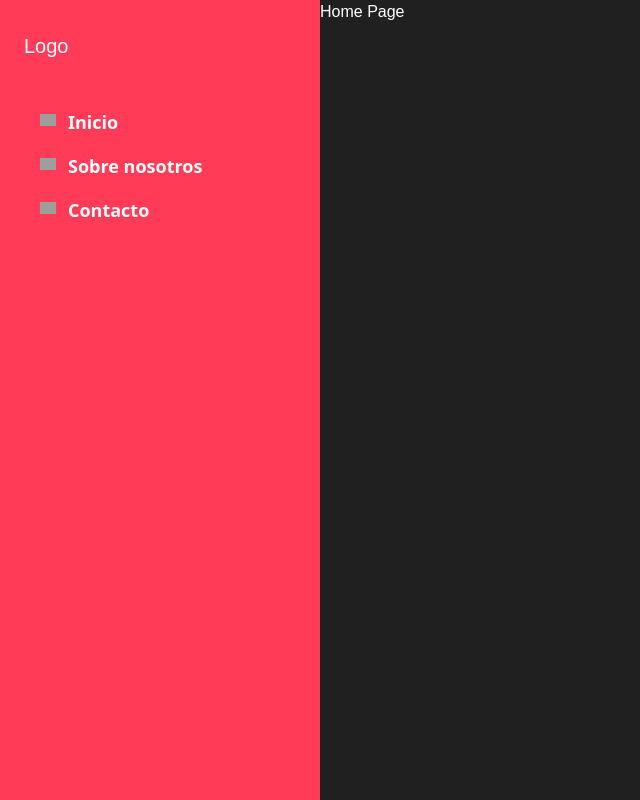
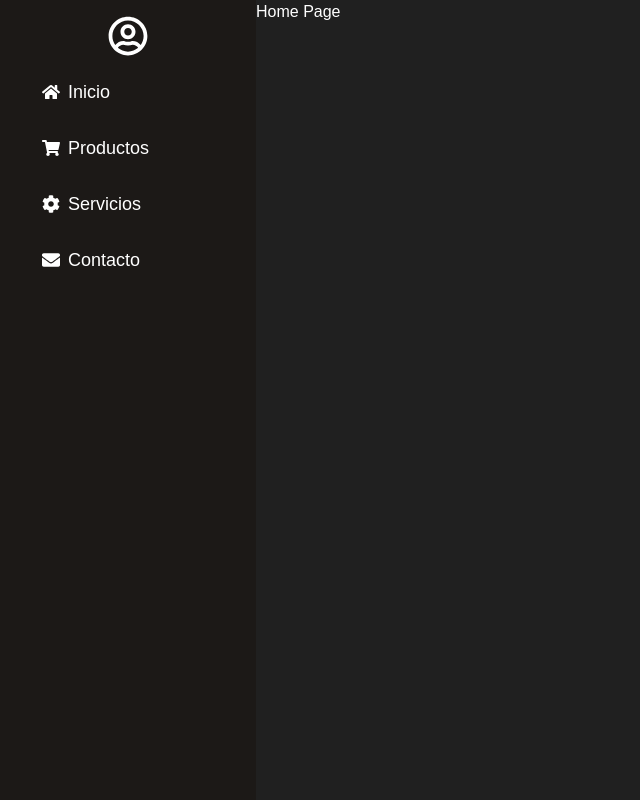
Before and after one commit to juansopo/mern-crud, a React (Vite) app in the folder client/: page / in a window 1280 px wide. Shown: the whole page, without its empty margins (0-640 px from the left). Built offline with nearby package versions, Linux system fonts and the light colour scheme; grey boxes are pictures that could not be loaded.

Commit message:
feat(sidebar): added sidebar component

```diff
--- a/client/package.json
+++ b/client/package.json
@@ -14,7 +14,11 @@
     "@emotion/styled": "^11.11.0",
     "@mui/icons-material": "^5.15.2",
     "@mui/material": "^5.15.2",
+    "@radix-ui/react-icons": "^1.3.0",
+    "@radix-ui/react-navigation-menu": "^1.1.4",
     "axios": "^1.6.0",
+    "class-variance-authority": "^0.7.0",
+    "classnames": "^2.5.1",
     "flowbite": "^2.2.1",
     "flowbite-react": "^0.7.2",
     "js-cookie": "^3.0.5",
@@ -25,7 +29,7 @@
     "react-dom": "^18.2.0",
     "react-hook-form": "^7.48.2",
     "react-icons": "^5.0.1",
-    "react-router-dom": "^6.18.0"
+    "react-router-dom": "^6.22.0"
   },
   "devDependencies": {
     "@types/js-cookie": "^3.0.6",
--- a/client/src/App.tsx
+++ b/client/src/App.tsx
@@ -8,7 +8,16 @@ import { AuthProvider } from "./context/AuthContext";
 import ProfilePage from "./pages/ProfilePage";
 import ProtectedRoute from "./ProtectedRoute";
 import { SocioProvider } from "./context/SocioContext";
-import { Sidebar } from "./components/Sidebar/Sidebar";
+import Sidebar from './components/Sidebar/Sidebar'
+import { Option } from './components/Sidebar/types'
+import { FaCog, FaEnvelope, FaHome, FaShoppingCart } from "react-icons/fa";
+
+const options: Option[] = [
+  { title: "Inicio", link: "/", icon: <FaHome /> },
+  { title: "Productos", link: "/products", icon: <FaShoppingCart /> },
+  { title: "Servicios", link: "/services", icon: <FaCog /> },
+  { title: "Contacto", link: "/contact", icon: <FaEnvelope /> },
+];
 
 function App() {
   return (
@@ -16,7 +25,7 @@ function App() {
       <AuthProvider>
         <SocioProvider>
           <BrowserRouter>
-            <Sidebar />
+            <Sidebar options={options}/>
             <Routes>
               <Route path="/" element={<HomePage />} />
               <Route path="/login" element={<LoginPage />} />
--- a/client/src/components/Sidebar/Sidebar.tsx
+++ b/client/src/components/Sidebar/Sidebar.tsx
@@ -1,52 +1,56 @@
-import React, { ReactElement } from "react";
-import "./sidebar.css";
+import React from "react";
 import { Link } from "react-router-dom";
-import { ReactComponent as RightToBracketSolid } from "../../assets/right-to-bracket-solid.svg";
-import { SidebarProps } from "./types";
+import {
+  FaRegUserCircle,
+} from "react-icons/fa";
+import { SideBarButtonProps, SideBarProps } from "./types";
 
-const ButtonSidebar = ({ logo, message, to = "" }) => {
+// los estilos en tailwind
+const sidebarStyle = "w-64 h-screen bg-[#1c1917] flex flex-col items-center";
+const logoStyle = "w-10 h-10 mt-4";
+const buttonStyle =
+  "flex w-48 h-10 mt-4 rounded-xl border border-transparent border-2 hover:border-2 hover:border-[#e11d48] text-lg items-center ";
+const activeStyle = "bg-[#e11d48]";
+
+function SideBarButton({
+  option,
+  onClick,
+  active,
+  icon,
+}: SideBarButtonProps): JSX.Element {
   return (
-    <Link to={to} className="my-1">
-      <button className="flex w-full items-center rounded-lg px-2 transition-all hover:bg-[#000000] py-1 item-center">
-        {logo && <span className="mx-2 w-4 h-4">{logo}</span>}
-        <h3 className="ml-1">{message}</h3>
-      </button>
+    <Link
+      to={option.link}
+      key={option.title}
+      className={`${buttonStyle} ${active === option.title ? activeStyle : ""}`}
+      onClick={onClick}
+    >
+      {icon && <span className="pl-2">{icon}</span>}
+      <h4 className="pl-2">{option.title}</h4>
     </Link>
+  );
+}
+
+const SideBar: React.FC<SideBarProps> = ({ options }) => {
+  const [active, setActive] = React.useState<string>("");
+
+  const handleClick = (option: string) => {
+    setActive(option);
+  };
+
+  return (
+    <div className={sidebarStyle}>
+      <FaRegUserCircle className={logoStyle} />
+      {options.map((option) => (
+        <SideBarButton
+          option={option}
+          onClick={() => handleClick(option.title)}
+          active={active}
+          icon={option.icon}
+        ></SideBarButton>
+      ))}
+    </div>
   );
 };
 
-export const Sidebar: React.FC<SidebarProps> = ({
-  isOpen = true,
-  toggle,
-}): ReactElement => {
-  return (
-    <div className={isOpen ? "sidebar open" : "sidebar"} onClick={toggle}>
-      <div className="bg-[#ff3b58] h-full min-w-80 flex flex-col font-roboto h-full w-full flex">
-        <h1 className="px-6 mb-10 pt-8 text-xl">Logo</h1>
-        <div className="flex flex-col px-6 text-lg font-semibold font-sans">
-          <ButtonSidebar
-            logo={
-              <img src={RightToBracketSolid} alt="Right to Bracket Solid" />
-            }
-            message="Inicio"
-            to="/login"
-          />
-          <ButtonSidebar
-            logo={
-              <img src={RightToBracketSolid} alt="Right to Bracket Solid" />
-            }
-            message="Sobre nosotros"
-            to="/login"
-          />
-          <ButtonSidebar
-            logo={
-              <img src={RightToBracketSolid} alt="Right to Bracket Solid" />
-            }
-            message="Contacto"
-            to="/login"
-          />
-        </div>
-      </div>
-    </div>
-  );
-};
+export default SideBar;
--- a/client/src/components/Sidebar/types.ts
+++ b/client/src/components/Sidebar/types.ts
@@ -1,6 +1,16 @@
-import { ReactEventHandler } from "react";
+export interface Option {
+  title: string;
+  link: string;
+  icon?: React.ReactElement;
+}
 
-export interface SidebarProps {
-  isOpen?: boolean;
-  toggle?: ReactEventHandler;
+export interface SideBarButtonProps {
+  option: Option;
+  onClick?: React.MouseEventHandler<HTMLAnchorElement>;
+  active: string;
+  icon?: React.ReactElement;
 }
+
+export interface SideBarProps {
+  options: Option[];
+}
--- a/client/tsconfig.json
+++ b/client/tsconfig.json
@@ -20,7 +20,7 @@
     "noFallthroughCasesInSwitch": true
   },
   "exclude": ["worker", "cypress.config.ts"],
-  "include": ["src", "cypress", "global.d.ts", "custom.d.ts", "scripts/run_e2e.js"],
+  "include": ["src", "global.d.ts", "custom.d.ts"],
   "references": [
     {
       "path": "./tsconfig.node.json"
```
Also changed, not shown: client/src/components/Sidebar/sidebar.css (deleted).
